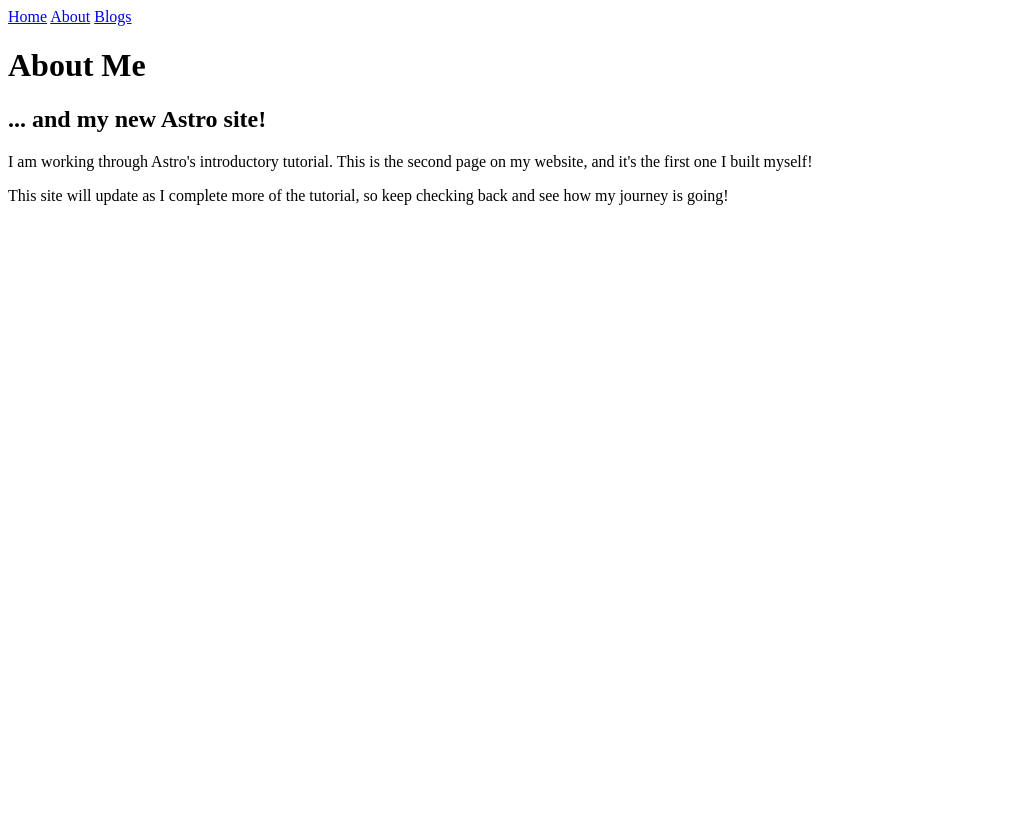
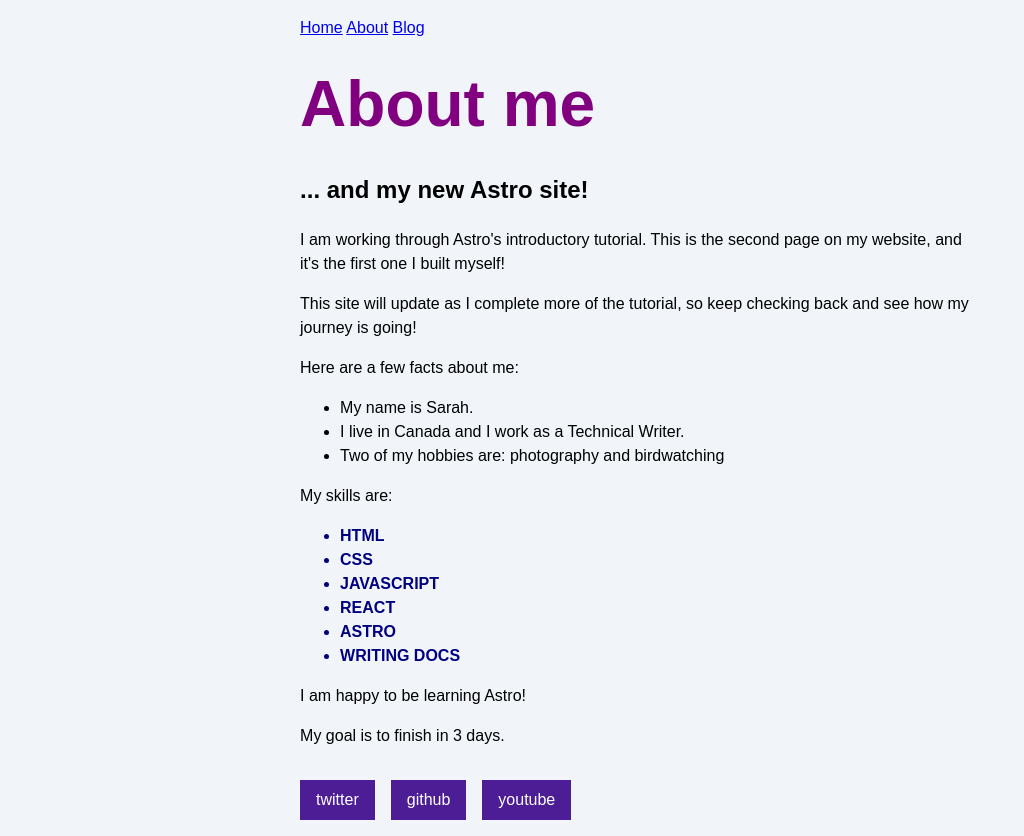
Before and after one commit to ilbrigz/tut-from-astro, an Astro site: page /about in a window 1280 px wide. Shown: the whole page, without its empty margins (0-1024 px from the left). Before the commit the page ends 800 px from the top, so only its background shows below. Built offline with nearby package versions, Linux system fonts and the light colour scheme; Astro itself is replaced by a stand-in of ours.

Commit message:
add social links to footer

```diff
--- /dev/null
+++ b/src/components/Footer.astro
@@ -0,0 +1,16 @@
+---
+import Social from './Social.astro';
+---
+
+<style>
+  footer {
+    display: flex;
+    gap: 1rem;
+    margin-top: 2rem;
+  }
+</style>
+<footer>
+  <Social platform="twitter" username="astrodotbuild" />
+  <Social platform="github" username="withastro" />
+  <Social platform="youtube" username="astrodotbuild" />
+</footer>
--- /dev/null
+++ b/src/components/Navigation.astro
@@ -0,0 +1,7 @@
+---
+
+---
+
+<a href="/">Home</a>
+<a href="/about/">About</a>
+<a href="/blog/">Blog</a>
--- /dev/null
+++ b/src/components/Social.astro
@@ -0,0 +1,14 @@
+---
+const { platform, username } = Astro.props;
+---
+
+<a href={`https://www.${platform}.com/${username}`}>{platform}</a>
+
+<style>
+  a {
+    padding: 0.5rem 1rem;
+    color: white;
+    background-color: #4c1d95;
+    text-decoration: none;
+  }
+</style>
--- a/src/pages/about.astro
+++ b/src/pages/about.astro
@@ -1,5 +1,23 @@
 ---
+import Footer from '../components/Footer.astro';
+import Navigation from '../components/Navigation.astro';
+import '../styles/global.css';
+const pageTitle = 'About me';
+const identity = {
+  firstName: 'Sarah',
+  country: 'Canada',
+  occupation: 'Technical Writer',
+  hobbies: ['photography', 'birdwatching', 'baseball'],
+};
 
+const skills = ['HTML', 'CSS', 'JavaScript', 'React', 'Astro', 'Writing Docs'];
+const happy = true;
+const finished = false;
+const goal = 3;
+
+const skillColor = 'navy';
+const fontWeight = 'bold';
+const textCase = 'uppercase';
 ---
 
 <html lang="en">
@@ -8,13 +26,22 @@
     <link rel="icon" type="image/svg+xml" href="/favicon.svg" />
     <meta name="viewport" content="width=device-width" />
     <meta name="generator" content={Astro.generator} />
-    <title>Astro</title>
+    <title>{pageTitle}</title>
+    <style define:vars={{ skillColor, fontWeight, textCase }}>
+      h1 {
+        color: purple;
+        font-size: 4rem;
+      }
+      .skill {
+        color: var(--skillColor);
+        font-weight: var(--fontWeight);
+        text-transform: var(--textCase);
+      }
+    </style>
   </head>
   <body>
-    <a href="/">Home</a>
-    <a href="/about/">About</a>
-    <a href="/blog/">Blogs</a>
-    <h1>About Me</h1>
+    <Navigation />
+    <h1>{pageTitle}</h1>
     <h2>... and my new Astro site!</h2>
 
     <p>
@@ -26,5 +53,38 @@
       This site will update as I complete more of the tutorial, so keep checking
       back and see how my journey is going!
     </p>
+
+    <p>Here are a few facts about me:</p>
+    <ul>
+      <li>My name is {identity.firstName}.</li>
+      <li>
+        I live in {identity.country} and I work as a {identity.occupation}.
+      </li>
+      {
+        identity.hobbies.length >= 2 && (
+          <li>
+            Two of my hobbies are: {identity.hobbies[0]} and{' '}
+            {identity.hobbies[1]}
+          </li>
+        )
+      }
+    </ul>
+    <p>My skills are:</p>
+    <ul>
+      {skills.map((skill) => <li class="skill">{skill}</li>)}
+    </ul>
+
+    {happy && <p>I am happy to be learning Astro!</p>}
+
+    {finished && <p>I finished this tutorial!</p>}
+
+    {
+      goal === 3 ? (
+        <p>My goal is to finish in 3 days.</p>
+      ) : (
+        <p>My goal is not 3 days.</p>
+      )
+    }
   </body>
+  <Footer />
 </html>
--- /dev/null
+++ b/src/styles/global.css
@@ -0,0 +1,21 @@
+html {
+    background-color: #f1f5f9;
+    font-family: sans-serif;
+}
+
+body {
+    margin: 0 auto;
+    width: 100%;
+    max-width: 80ch;
+    padding: 1rem;
+    line-height: 1.5;
+}
+
+* {
+    box-sizing: border-box;
+}
+
+h1 {
+    margin: 1rem 0;
+    font-size: 2.5rem;
+}
```
Also changed, not shown: src/pages/blog.astro (+9 -4 lines), src/pages/index.astro (+7 -6 lines), src/pages/posts/post-1.md (added, +28 -0 lines), src/pages/posts/post-2.md (added, +12 -0 lines), src/pages/posts/post-3.md (added, +12 -0 lines).
